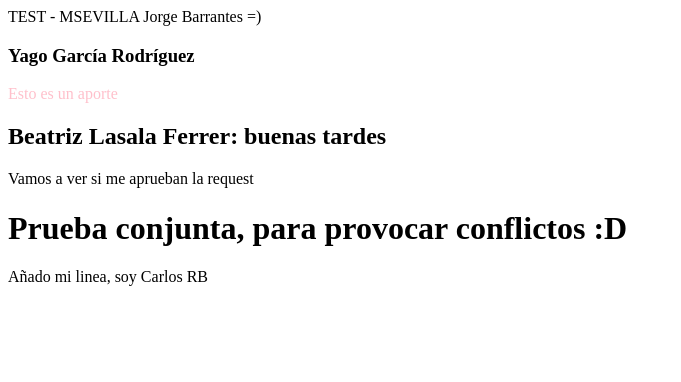
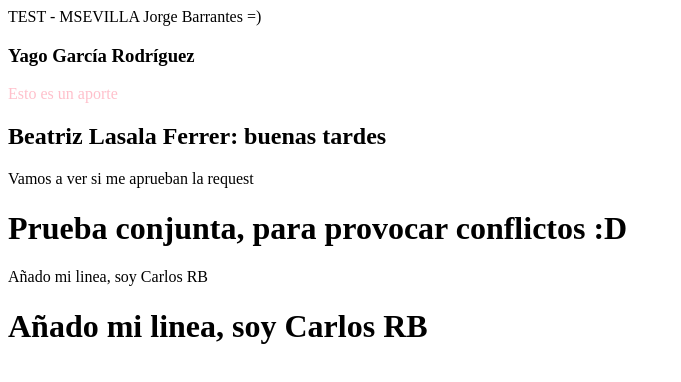
Before and after one commit to jbarrantesweb/jbarrantesweb.github.io, a plain HTML site: page index.html in a window 1280 px wide. Shown: the whole page, without its empty margins (0-681 px from the left). Drawn offline with Linux system fonts and the light colour scheme.

Commit message:
After Squash

```diff
--- a/index.html
+++ b/index.html
@@ -25,6 +25,6 @@
     <span>Añado mi linea, soy Carlos RB</span>
 
 
-
+    <h1>Añado mi linea, soy Carlos RB</h1>
 </body>
 </html>
```
Also changed, not shown: 1 other file.
